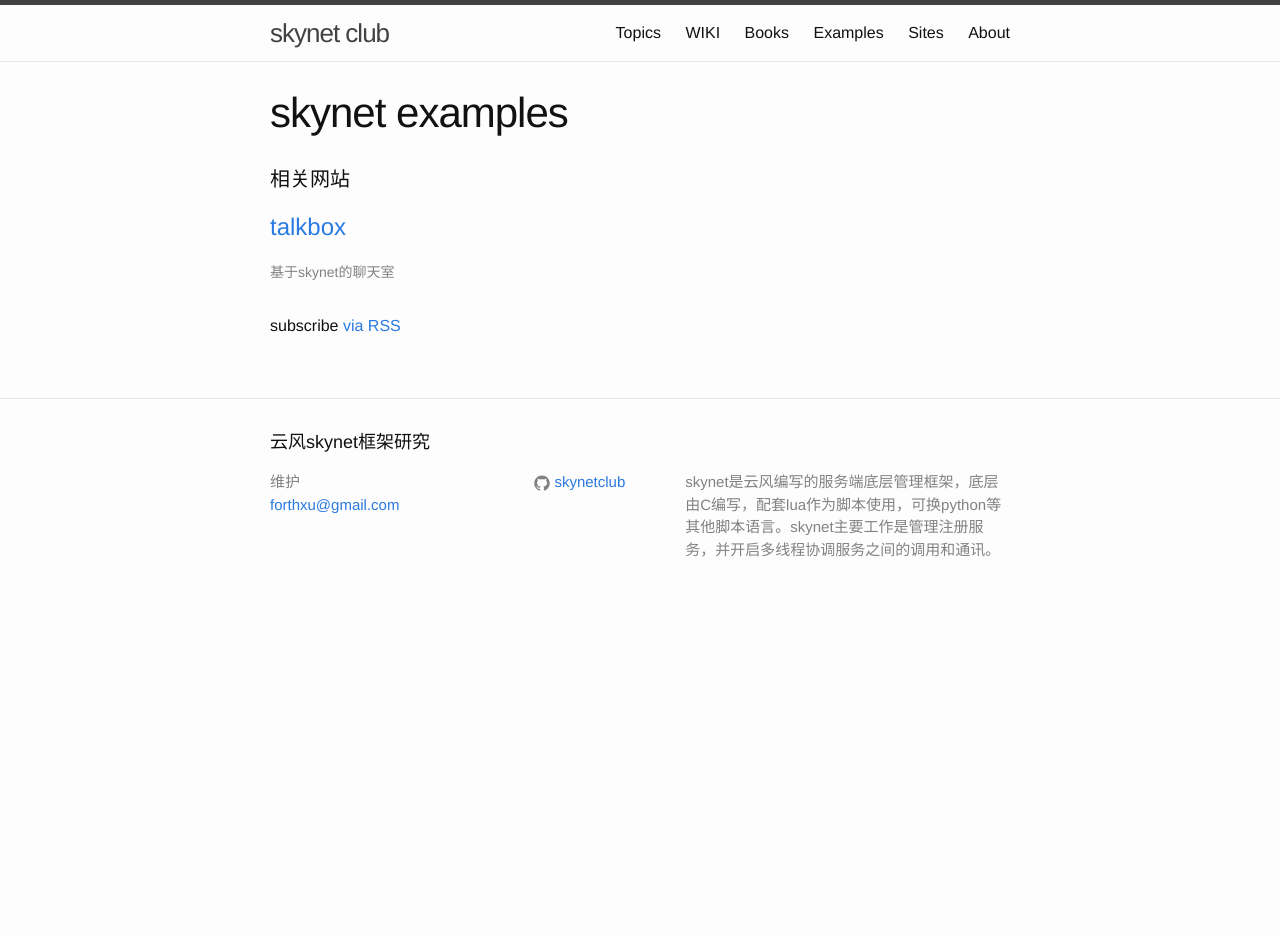
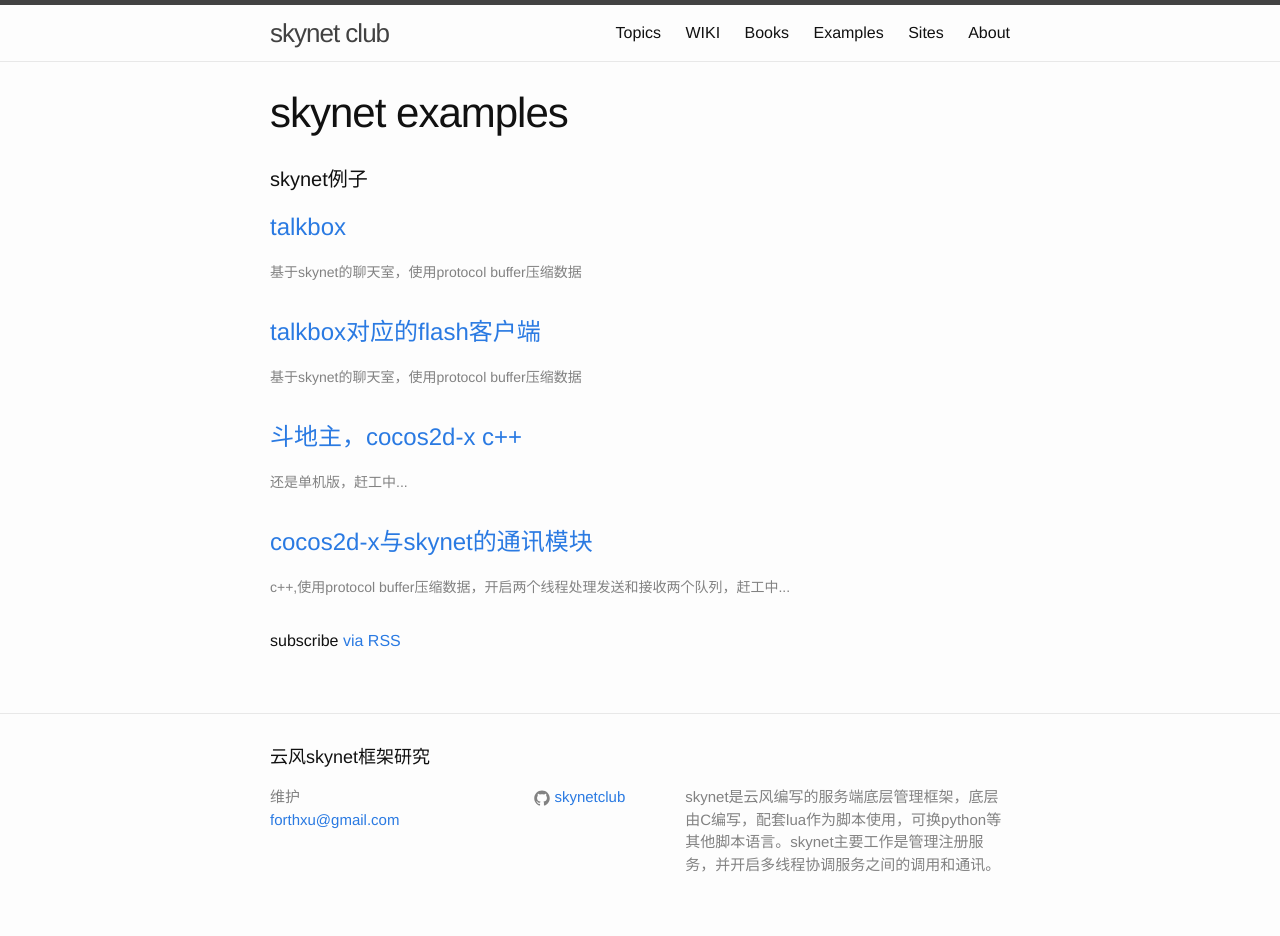
Before and after one commit to guoyu07/skynetclub.github.io, a Jekyll site: the page built from examples.md, in a window 1280 px wide. Built offline with Jekyll 4.4.1, drawn with Linux system fonts in a browser that asks for light colours; before the commit the page ends 900 px from its top, so only the background shows below that.

Commit message:
update 增加两个新项目

```diff
--- a/_data/examples.yml
+++ b/_data/examples.yml
@@ -1,3 +1,12 @@
 - name: talkbox
   url: https://github.com/forthxu/talkbox
-  desc: 基于skynet的聊天室
+  desc: 基于skynet的聊天室，使用protocol buffer压缩数据
+- name: talkbox对应的flash客户端
+  url: https://github.com/forthxu/talkbox_client
+  desc: 基于skynet的聊天室，使用protocol buffer压缩数据
+- name: 斗地主，cocos2d-x c++
+  url: https://github.com/skynetclub/ddz
+  desc: 还是单机版，赶工中...
+- name: cocos2d-x与skynet的通讯模块
+  url: https://github.com/skynetclub/skynet_cocos2d-x_network
+  desc: c++,使用protocol buffer压缩数据，开启两个线程处理发送和接收两个队列，赶工中...
--- a/examples.md
+++ b/examples.md
@@ -8,14 +8,14 @@ tags: [skynet]
 
 <div class="home">
 
-  <h1 class="page-heading">相关网站</h1>
+  <h1 class="page-heading">skynet例子</h1>
 
 
       <ul class="post-list">
         {% for link in site.data.examples %}
           <li>
             <h3>
-              <a class="post-link" href="{{ link.url }}">{{ link.name }}</a>
+              <a class="post-link" href="{{ link.url }}" target="_blank">{{ link.name }}</a>
             </h3>
             <span class="post-meta">{{ link.desc }}</span>
           </li>
```
Also changed, not shown: about.md (+1 -1 lines).
